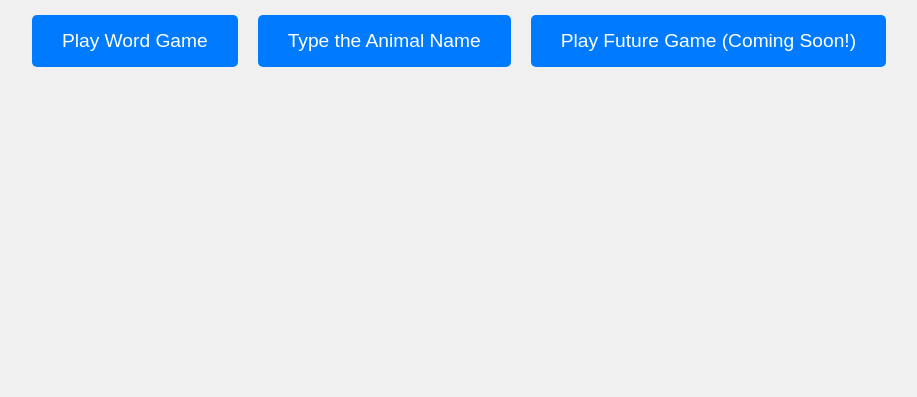
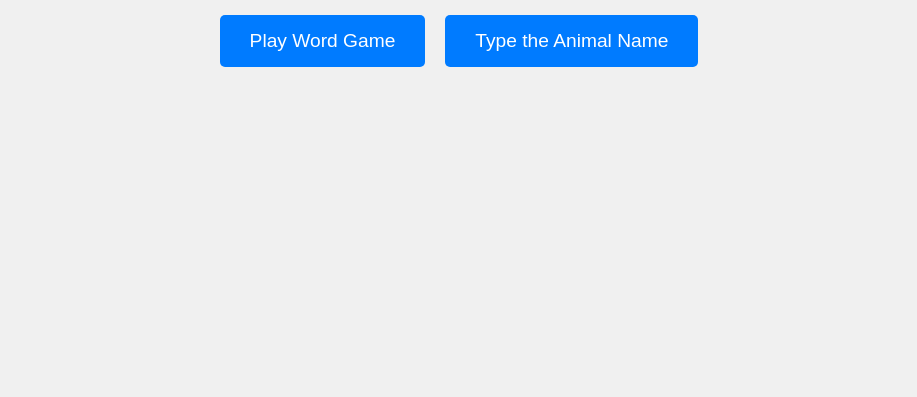
Before and after one commit to phoenixbodger/Games4Kids, a plain HTML site: page index.html in a window 1280 px wide. Shown: the part 403-800 px from the top of the page, without its empty margins (181-1098 px from the left). Drawn offline with Linux system fonts and the light colour scheme.

Commit message:
Update index.html

```diff
--- a/index.html
+++ b/index.html
@@ -57,7 +57,6 @@
     <div class="button-menu">
         <a href="word-match.html" class="button">Play Word Game</a>
         <a href="type-animal-game.html" class="button">Type the Animal Name</a>
-        <a href="future-game.html" class="button">Play Future Game (Coming Soon!)</a>
     </div>
 
 </body>
```
